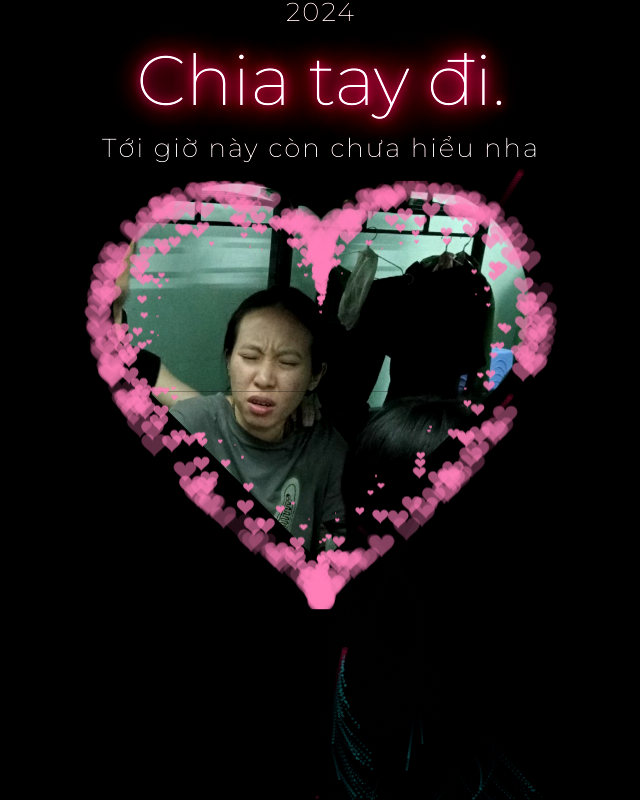
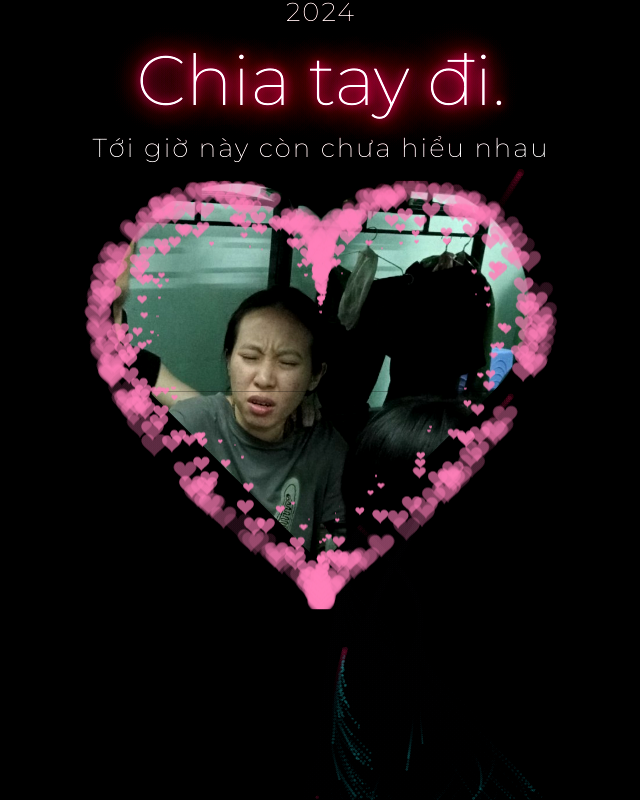
Before and after one commit to SHUNXS/heartt, a plain HTML site: page index.html in a window 1280 px wide. Shown: the whole page, without its empty margins (319-959 px from the left). Drawn offline with nearby package versions, Linux system fonts and the light colour scheme.

Commit message:
Update index.html

```diff
--- a/index.html
+++ b/index.html
@@ -24,7 +24,7 @@
       <!-- EDIT HERE -->
       <h3 class="STARDUST1">2024</h3>
       <h1 class="STARDUST2">Chia tay đi.</h1>
-      <h3 class="STARDUST3"> Tới giờ này còn chưa hiểu nha</h3>
+      <h3 class="STARDUST3"> Tới giờ này còn chưa hiểu nhau</h3>
       <img class="img" src="wow.jpg" alt="JUNO_OKYO" />
       <canvas id="pinkboard"></canvas>
     </div>
```
